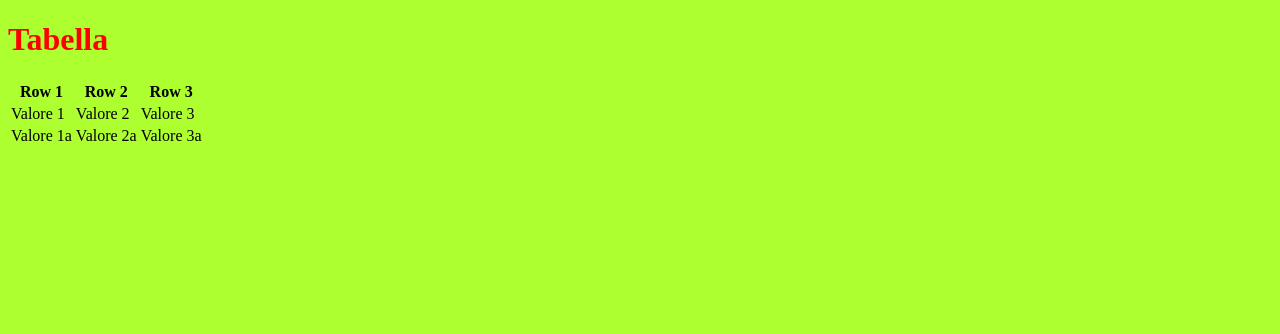
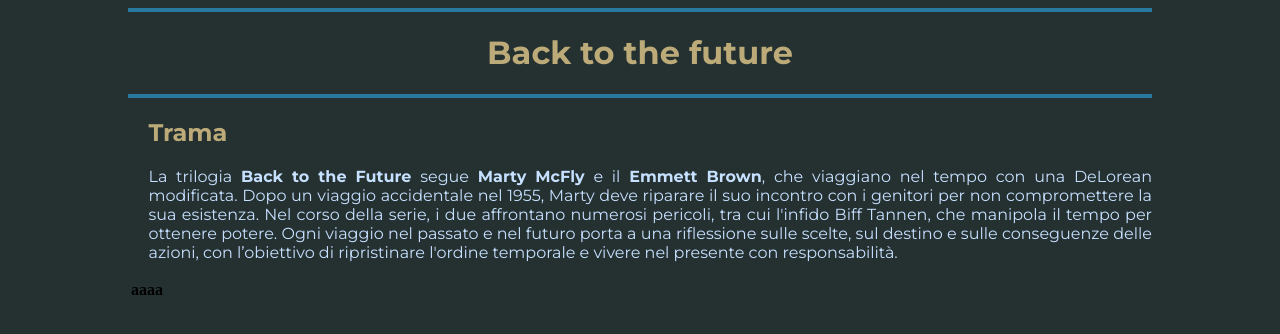
Before and after one commit to Franciuto/Html4School, a plain HTML site: page index.html in a window 1280 px wide. Drawn offline with Linux system fonts and the light colour scheme.

Commit message:
Update index.html and style.css to enhance layout and styling, including new title and content sections.

```diff
--- a/index.html
+++ b/index.html
@@ -5,28 +5,31 @@
     <meta charset="UTF-8">
     <meta name="viewport" content="width=device-width, initial-scale=1.0">
     <link rel="stylesheet" href="./style.css">
-    <title>Table</title>
+    <link href="https://fonts.googleapis.com/css2?family=Montserrat:wght@100;300;400;700&display=swap" rel="stylesheet">
+    <title>Back to the future | Francesco Fontanesi</title>
+    <div class="title_div">
+        <h1>Back to the future</h1>
+    </div>
 </head>
 
 <body>
-    <h1>Tabella</h1>
-    <table>
-        <tr>
-            <th>Row 1</th>
-            <th>Row 2</th>
-            <th>Row 3</th>
-        </tr>
-        <tr>
-            <td>Valore 1</td>
-            <td>Valore 2</td>
-            <td>Valore 3</td>
-        </tr>
-        <tr>
-            <td>Valore 1a</td>
-            <td>Valore 2a</td>
-            <td>Valore 3a</td>
-        </tr>
-    </table>
+    <div class="trama_div">
+        <h2 class="titles">Trama</h2>
+        <p class="paragraph"> La trilogia <b>Back to the Future</b> segue <b>Marty McFly</b> e il <b>Emmett Brown</b>, che viaggiano
+            nel tempo con una DeLorean modificata. Dopo un viaggio accidentale nel 1955, Marty deve riparare il suo
+            incontro con i genitori per non compromettere la sua esistenza. Nel corso della serie, i due affrontano
+            numerosi pericoli, tra cui l'infido Biff Tannen, che manipola il tempo per ottenere potere. Ogni viaggio nel
+            passato e nel futuro porta a una riflessione sulle scelte, sul destino e sulle conseguenze delle azioni, con
+            l’obiettivo di ripristinare l'ordine temporale e vivere nel presente con responsabilità.
+        </p>
+    </div>
+    <div class="table_div">
+        <table>
+            <tr>
+                <th>aaaa</th>
+            </tr>
+        </table>
+    </div>
 </body>
 
 </html>
--- a/style.css
+++ b/style.css
@@ -1,6 +1,36 @@
 body {
-    background-color:greenyellow
+    background-color: #253031;
+    margin-left: 10%;
+    margin-right: 10%;
 }
-h1 {
-    color: red;
+
+h1, h2, p {
+    font-family: "Montserrat" , sans-serif;
 }
+
+.title_div {
+    font-family: "Montserrat" , sans-serif;
+    color: #BCAB79;
+    display: flex;
+    justify-content: center;
+    align-items: center;
+    border-top: 4px solid #2978A0;
+    border-bottom: 4px solid #2978A0;
+}
+
+.trama_div {
+    margin-left: 2%;
+}
+
+.titles {
+    color: #BCAB79;
+}
+
+.paragraph {
+    color: #C6E0FF;
+    text-align: justify;
+}
+
+.table_div {
+    border: white;
+}
```
